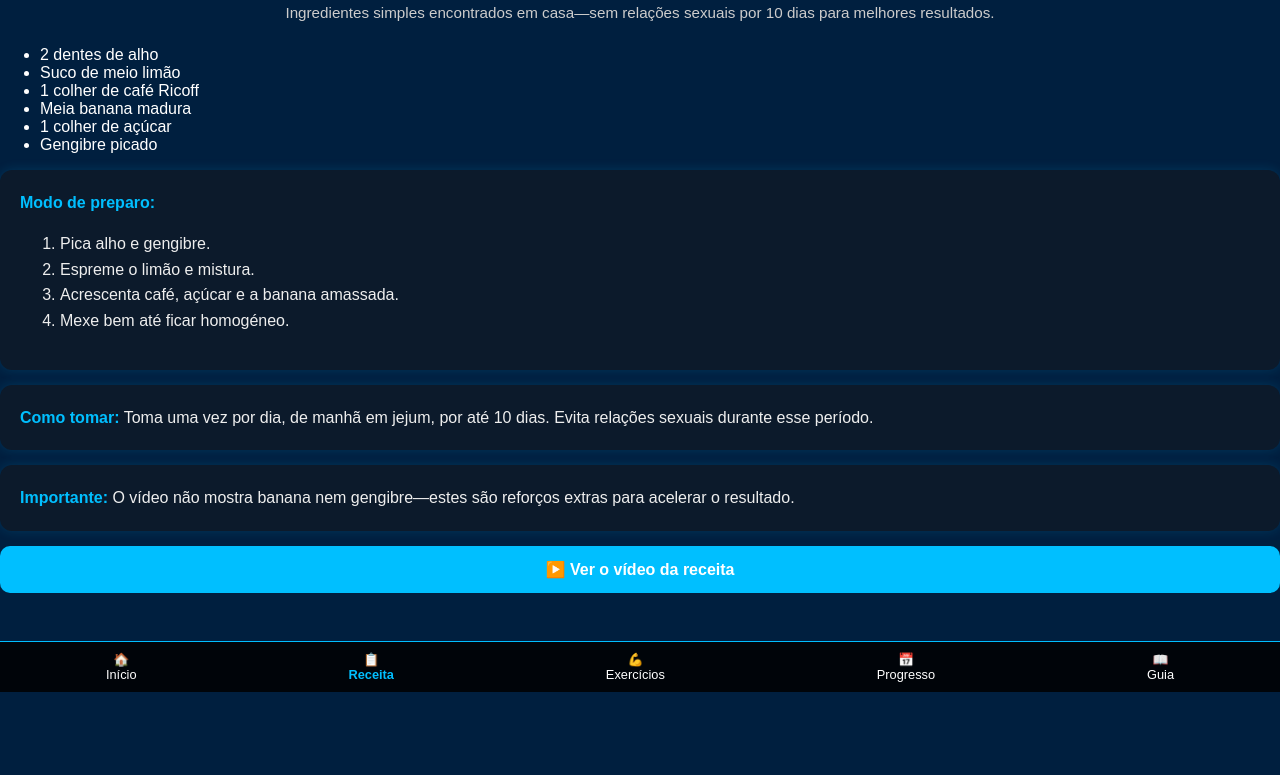
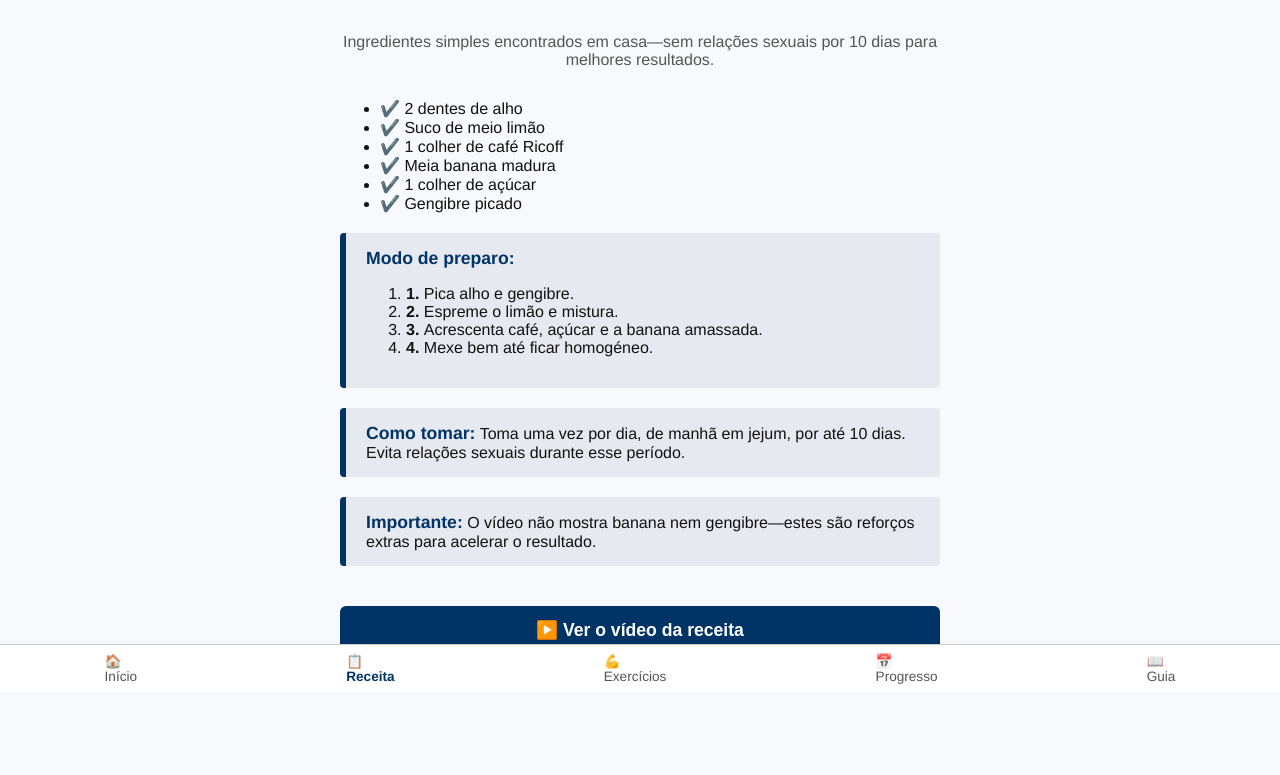
Before and after one commit to MickyMCY/Precoce, a plain HTML site: page receita.html in a window 1280 px wide. Shown: the part 108-883 px from the top of the page. Before the commit the page ends 800 px from the top, so only its background shows below. Drawn offline with Linux system fonts and the light colour scheme.

Commit message:
Update style.css

```diff
--- a/style.css
+++ b/style.css
@@ -1,192 +1,114 @@
-/* RESET E BASE */
-*,
-*::before,
-*::after {
-  box-sizing: border-box;
+/* Layout geral */
+body {
+  margin: 0; padding: 0;
+  font-family: 'Helvetica Neue', Arial, sans-serif;
+  background: #f7f9fc;
+  color: #111;
+}
+.container {
+  max-width: 600px;
+  margin: 40px auto 120px;
+  padding: 0 20px;
+}
+h1 {
+  color: #003366;
+  text-align: center;
+  font-size: 2rem;
+  margin-bottom: 10px;
+}
+.subtexto {
+  color: #555;
+  text-align: center;
+  margin-bottom: 30px;
+  font-size: 1rem;
 }
 
-body, html {
-  margin: 0;
-  padding: 0;
-  width: 100vw;
-  height: 100vh;
-  overflow-x: hidden;
-  font-family: 'Arial', sans-serif;
-  background: #001f3f; /* Azul-marinho base */
-  background-size: cover;
-  background-position: center;
-  color: #fff;
-  -webkit-text-size-adjust: 100%;
-  -ms-text-size-adjust: 100%;
+/* Boxes destacados */
+.box {
+  background: #e6e9ef;
+  border-left: 6px solid #003366;
+  padding: 15px 20px;
+  margin: 20px 0;
+  border-radius: 4px;
+}
+.box strong {
+  color: #003366;
+  font-size: 1.1rem;
 }
 
-/* IMAGEM DE FUNDO (será aplicada no index) */
-body.bg-imagem {
-  background-image: url('fundo.jpg'); /* Substitui pelo nome da imagem */
-  background-size: cover;
-  background-position: center;
+/* Lista e passos destacados */
+ul.checklist li:before {
+  content: "✔️ ";
+}
+ol.passos {
+  counter-reset: passo;
+}
+ol.passos li:before {
+  counter-increment: passo;
+  content: counter(passo) ". ";
+  font-weight: bold;
 }
 
-/* CONTAINER CENTRAL DO FORMULÁRIO */
-.formulario-box {
-  background-color: rgba(0, 0, 0, 0.65); /* Fundo translúcido escuro */
-  padding: 30px 20px;
-  border-radius: 15px;
-  width: 90%;
-  max-width: 420px;
-  margin: 50px auto;
-  box-shadow: 0 0 20px rgba(0,0,0,0.6);
-  backdrop-filter: blur(3px);
-}
-
-/* TÍTULOS */
-h1, h2, h3 {
-  text-align: center;
-  color: #00bfff;
+/* Imagem de destaque */
+.img-destaque {
+  width: 100%;
+  max-height: 250px;
+  object-fit: cover;
+  border-radius: 8px;
   margin-bottom: 20px;
 }
 
-/* SUBTEXTO */
-p.subtexto {
-  text-align: center;
-  color: #ccc;
-  font-size: 0.95rem;
-  margin-bottom: 25px;
+/* Formulário com leve destaque */
+form {
+  background: #fff;
+  padding: 20px;
+  border-radius: 6px;
+  box-shadow: 0 2px 6px rgba(0,0,0,0.1);
+}
+label {
+  font-weight: bold;
+}
+input, select {
+  border: 1px solid #ccc;
 }
 
-/* CAMPOS DO FORMULÁRIO */
-input[type="text"],
-select {
+/* Botões */
+button {
+  margin-top: 20px;
   width: 100%;
   padding: 14px;
-  margin: 10px 0 20px;
-  background-color: #0c1a2b;
-  border: 1px solid #00bfff;
+  background: #003366;
   color: #fff;
-  border-radius: 10px;
-  font-size: 1rem;
-  appearance: none;
-  white-space: nowrap;
-  overflow-x: hidden;
-  text-overflow: ellipsis;
-  box-shadow: 0 0 10px rgba(0,191,255, 0.2);
-  transition: all 0.3s ease;
+  border: none;
+  border-radius: 6px;
+  font-size: 1.1rem;
+  font-weight: bold;
+  cursor: pointer;
+}
+button:hover {
+  background: #00509e;
 }
 
-input::placeholder {
-  color: #ccc;
-}
-
-/* DROP-DOWN NÃO PODE ROLAR PARA OS LADOS */
-select {
-  background-image: url('seta.png'); /* opcional: seta personalizada */
-  background-repeat: no-repeat;
-  background-position: right 10px center;
-  background-size: 16px;
-}
-
-/* BOTÃO */
-button {
-  background-color: #00bfff;
-  color: #fff;
-  border: none;
-  width: 100%;
-  padding: 14px;
-  font-size: 1rem;
-  font-weight: bold;
-  border-radius: 10px;
-  cursor: pointer;
-  transition: 0.3s ease;
-}
-
-button:hover {
-  background-color: #009acd;
-}
-
-/* EFEITO DE DESAPARECER FORMULÁRIO */
-.hidden {
-  display: none !important;
-}
-
-/* TEXTO FIXO DE PROCESSAMENTO */
-#mensagem-processando {
-  display: none;
-  text-align: center;
-  font-size: 1rem;
-  margin-top: 20px;
-  color: #00ffcc;
-}
-
-/* ESTILO GERAL DOS BOXES */
-.box {
-  background-color: #0c1a2b;
-  border-radius: 12px;
-  padding: 20px;
-  margin: 15px 0;
-  box-shadow: 0 0 12px rgba(0,191,255, 0.15);
-  color: #eee;
-  font-size: 1rem;
-  line-height: 1.6;
-}
-
-.box strong {
-  color: #00bfff;
-}
-
-/* MENU INFERIOR */
+/* Menu fixo */
 .menu {
   position: fixed;
   bottom: 0;
-  left: 0;
-  width: 100vw;
-  background-color: rgba(0, 0, 0, 0.85);
+  width: 100%;
+  background: #fff;
+  border-top: 1px solid #ccc;
   display: flex;
   justify-content: space-around;
-  padding: 10px 0;
-  border-top: 1px solid #00bfff;
-  z-index: 999;
+  font-size: 0.85rem;
 }
-
 .menu a {
-  text-align: center;
-  color: #fff;
   text-decoration: none;
-  font-size: 0.8rem;
+  color: #555;
   display: flex;
   flex-direction: column;
   align-items: center;
+  padding: 8px 0;
 }
-
 .menu a.ativo {
-  color: #00bfff;
+  color: #003366;
   font-weight: bold;
 }
-
-/* WHATSAPP FLOATING BUTTON */
-.whatsapp-float {
-  position: fixed;
-  bottom: 70px;
-  right: 20px;
-  font-size: 2rem;
-  z-index: 999;
-  text-decoration: none;
-}
-
-/* RESPONSIVO */
-@media (max-width: 450px) {
-  h1 {
-    font-size: 1.3rem;
-  }
-
-  .formulario-box {
-    padding: 20px 15px;
-  }
-
-  select, input, button {
-    font-size: 0.95rem;
-  }
-
-  .box {
-    font-size: 0.95rem;
-  }
-}
```
